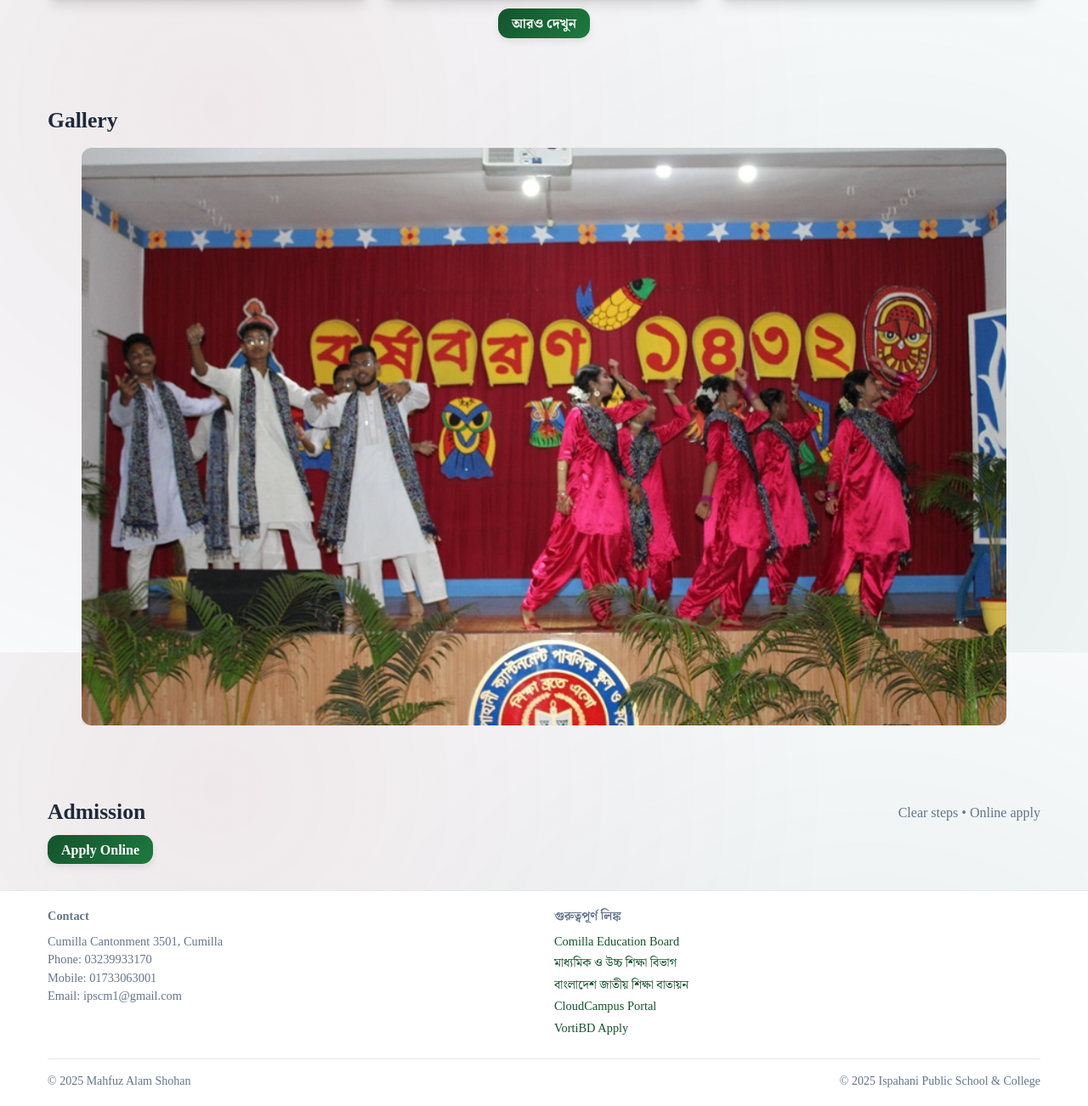
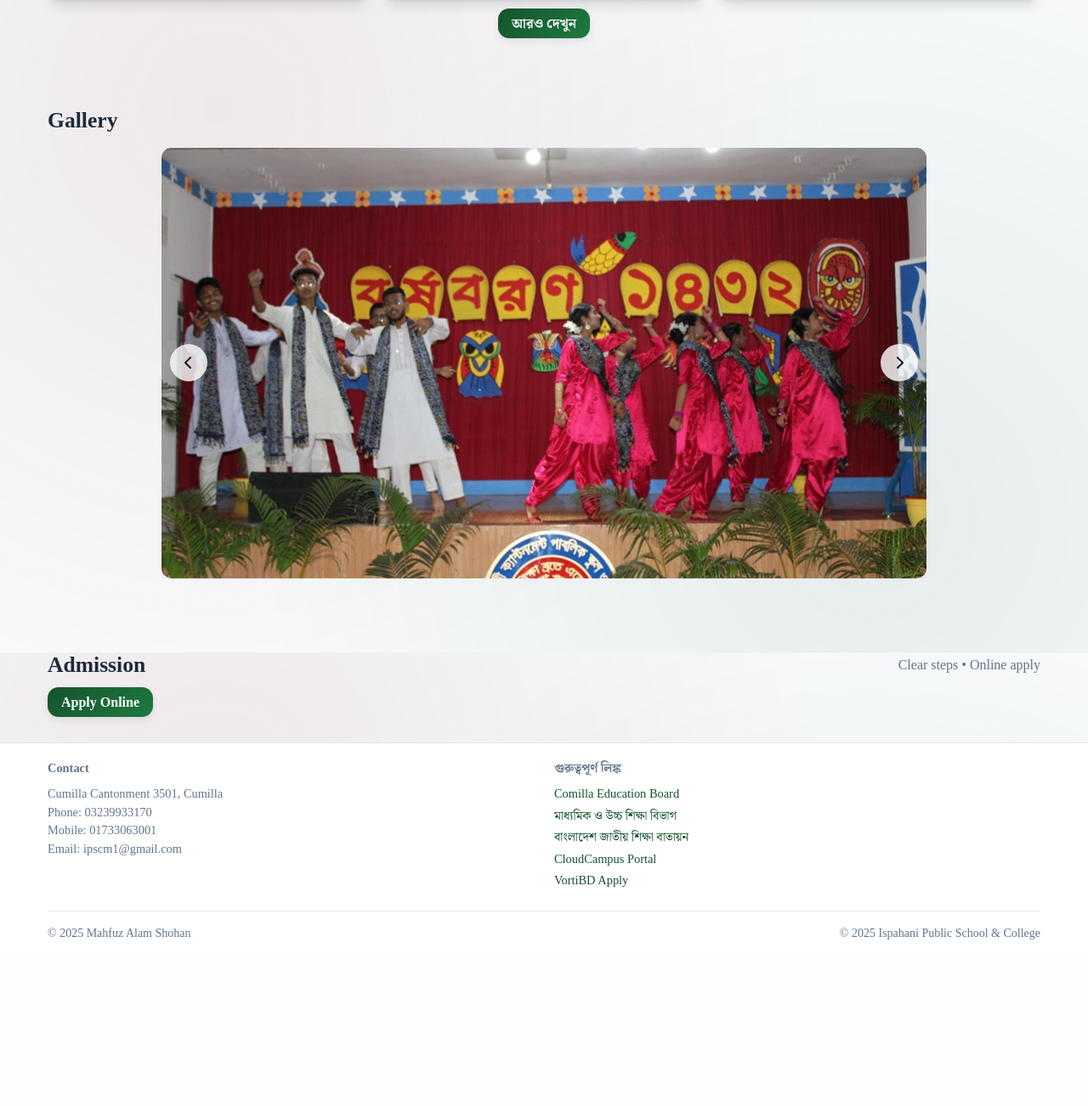
Before and after one commit to mahfuz-alam-shohan/ICPSC-Site, a PHP site: page / in a window 1280 px wide. Shown: the part 4832-6134 px from the top of the page at 85% size. After the commit the page ends 5938 px from the top, so only its background shows below. Run offline with PHP 8.4, Linux system fonts and the light colour scheme; some libraries are stand-ins or nearby versions.

Commit message:
style: refine gallery carousel

```diff
--- a/frontend/components/common.css
+++ b/frontend/components/common.css
@@ -90,7 +90,7 @@
     .shape.square{background:linear-gradient(135deg,var(--brand-red),#fff)}
     .shape.triangle{background:linear-gradient(135deg,#fff,var(--brand-green));clip-path:polygon(50% 0,0 100%,100% 100%)}
     @keyframes drift{from{transform:translateY(0) rotate(0deg)}to{transform:translateY(-40px) rotate(360deg)}}
-    @media(max-width:640px){.strip img{width:260px;height:160px}.brand img{width:48px;height:48px}.btext strong{font-size:.9rem}.btext span{font-size:.65rem}.counters{grid-template-columns:1fr}#gallery .carousel{width:calc(100% - 120px)}}
+    @media(max-width:640px){.strip img{width:260px;height:160px}.brand img{width:48px;height:48px}.btext strong{font-size:.9rem}.btext span{font-size:.65rem}.counters{grid-template-columns:1fr}#gallery .carousel{width:100%}}
     .club-hero{padding:3rem 0 2rem;margin-top:0;text-align:center;background:rgba(255,255,255,.5);backdrop-filter:blur(4px)}
     .club-hero h1{font-size:clamp(2.5rem,6vw,4rem);font-weight:900}
     .club-card{display:grid;gap:1rem;align-items:center}
@@ -108,9 +108,9 @@
     .rate.celebrate{animation:yay .8s ease}
     @keyframes yay{0%{transform:scale(1)}50%{transform:scale(1.4)}100%{transform:scale(1)}}
     .streamer{position:fixed;width:4px;height:30px;background:var(--color);opacity:.8;pointer-events:none;transform-origin:top center;border-radius:2px;will-change:transform}
-      #gallery .carousel{position:relative;width:calc(100% - 80px);aspect-ratio:16/10;margin:0 auto;overflow:hidden}
+      #gallery .carousel{position:relative;width:100%;max-width:900px;aspect-ratio:16/9;margin:0 auto;overflow:hidden}
       #gallery .carousel img{position:absolute;top:50%;left:50%;width:100%;height:100%;object-fit:cover;border-radius:.75rem;box-shadow:0 6px 16px rgba(2,6,23,.08);transform:translate(-50%,-50%);transition:transform .4s,opacity .4s,filter .4s}
-      #gallery .carousel button{position:absolute;top:50%;transform:translateY(-50%);background:rgba(255,255,255,.7);border:none;width:40px;height:40px;border-radius:50%;display:flex;align-items:center;justify-content:center;cursor:pointer}
-      #gallery .carousel button:hover{background:rgba(255,255,255,.9)}
-      #gallery .carousel .gprev{left:0}
-      #gallery .carousel .gnext{right:0}
+      #gallery .carousel button{position:absolute;top:50%;transform:translateY(-50%);background:rgba(255,255,255,.8);border:none;width:44px;height:44px;border-radius:50%;display:flex;align-items:center;justify-content:center;cursor:pointer;z-index:10;color:#0f172a}
+      #gallery .carousel button:hover{background:rgba(255,255,255,.95)}
+      #gallery .carousel .gprev{left:10px}
+      #gallery .carousel .gnext{right:10px}
--- a/frontend/components/common.js
+++ b/frontend/components/common.js
@@ -391,7 +391,7 @@ function initCommon(){
   if(gc){
     const imgs=Array.from(gc.querySelectorAll('img'));
     let idx=0;
-    const getOffset=()=>imgs[0].clientWidth-60;
+    const getOffset=()=>imgs[0].clientWidth*0.5+20;
     const update=()=>{
       const offset=getOffset();
       imgs.forEach((img,i)=>{
@@ -403,14 +403,14 @@ function initCommon(){
           img.style.filter='none';
           img.style.zIndex='3';
         }else if(diff===1){
-          img.style.transform=`translate(-50%,-50%) translateX(${offset}px) scale(.8)`;
-          img.style.opacity='.5';
-          img.style.filter='grayscale(1)';
+          img.style.transform=`translate(-50%,-50%) translateX(${offset}px) scale(.85)`;
+          img.style.opacity='.8';
+          img.style.filter='grayscale(.3)';
           img.style.zIndex='2';
         }else if(diff===imgs.length-1){
-          img.style.transform=`translate(-50%,-50%) translateX(-${offset}px) scale(.8)`;
-          img.style.opacity='.5';
-          img.style.filter='grayscale(1)';
+          img.style.transform=`translate(-50%,-50%) translateX(-${offset}px) scale(.85)`;
+          img.style.opacity='.8';
+          img.style.filter='grayscale(.3)';
           img.style.zIndex='2';
         }else{
           img.style.transform='translate(-50%,-50%) scale(.4)';
```
